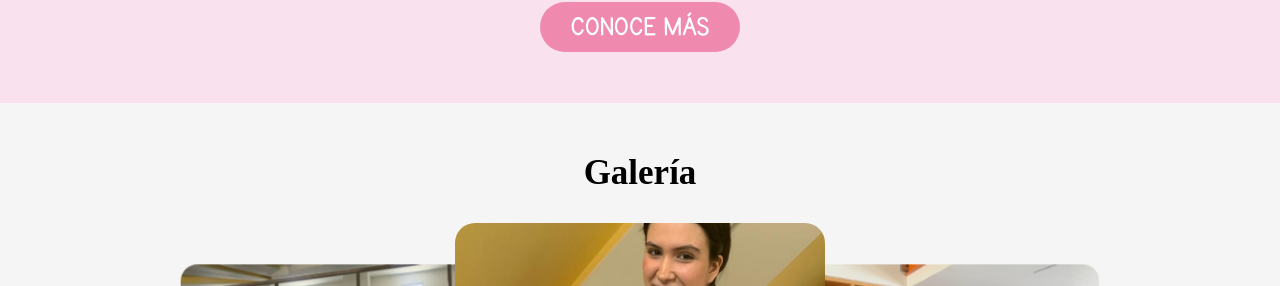
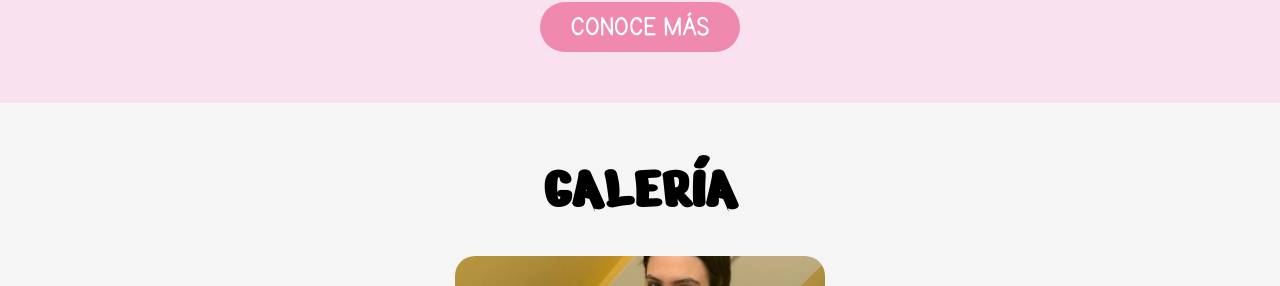
Before and after one commit to JuanRx19/PROYECTO-NATA, a React (Vite) app: page / in a window 1280 px wide. Shown: the part 1931-2217 px from the top of the page. Built offline with nearby package versions, Linux system fonts and the light colour scheme.

Commit message:
Actualizacion final de Galería

```diff
--- a/src/components/Galeria.jsx
+++ b/src/components/Galeria.jsx
@@ -1,6 +1,7 @@
 import React from 'react';
 import { Swiper, SwiperSlide } from 'swiper/react'
 
+import "../assets/stylesheets/Fonts.css"
 import 'swiper/css';
 import 'swiper/css/effect-coverflow';
 import 'swiper/css/pagination';
@@ -26,7 +27,7 @@ import slide_image_14 from '../assets/images/galeria/IMG_8652.jpg';
 function Galeria() {
   return (
     <div className="container">
-      <h1 className="heading">Galería</h1>
+      <h1 className="heading">GALERÍA</h1>
       <Swiper
         effect={'coverflow'}
         grabCursor={true}
--- a/src/index.css
+++ b/src/index.css
@@ -67,8 +67,9 @@ body {
 
 .heading {
   padding: 1rem 0;
-  font-size: 3.5rem;
+  font-size: 60px;
   text-align: center;
+  font-family: 'tipografia-titulos';
 }
 
 .swiper_container {
```
